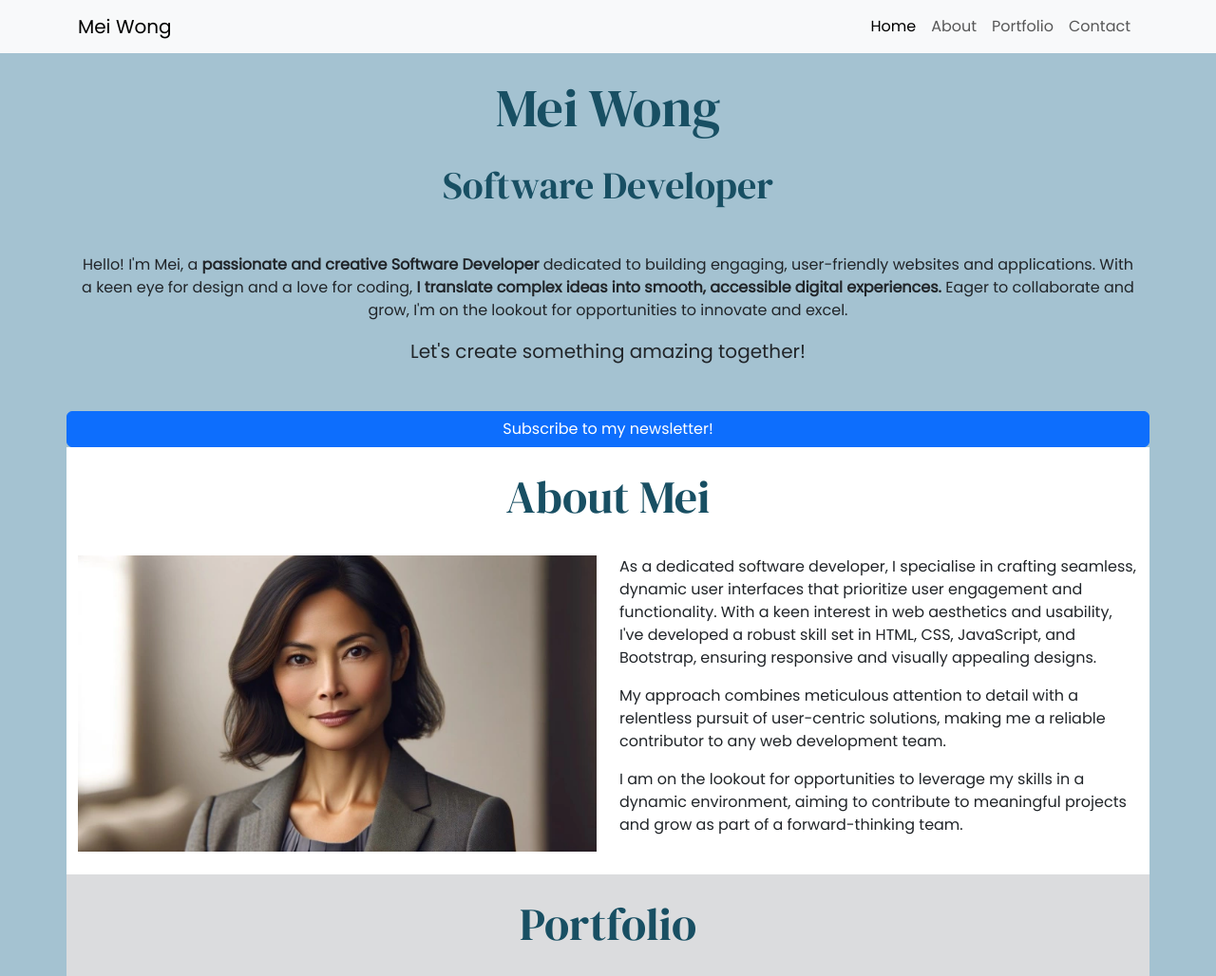
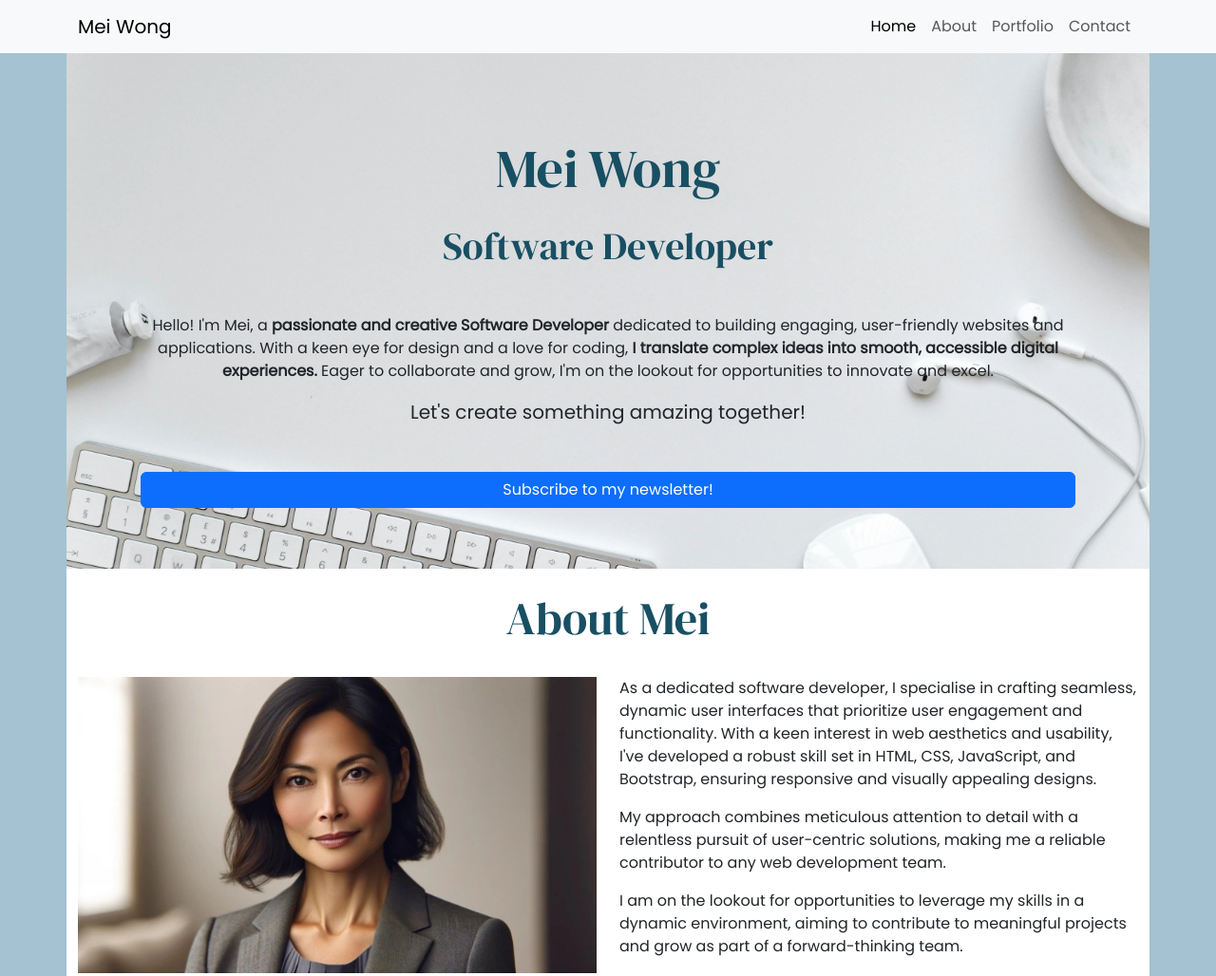
Before and after one commit to DR-developer98/About-Mei-CI-walkthrough-project, a plain HTML site: page index.html in a window 1280 px wide. Shown: the top 1028 px of the page at 95% size. Drawn offline with nearby package versions, Linux system fonts and the light colour scheme.

```diff
--- a/assets/css/style.css
+++ b/assets/css/style.css
@@ -12,6 +12,16 @@
 body {
     font-family: "Poppins", sans serif;
     background-color: #a4c2d1; /*egg blue*/
+}
+
+#hero {
+    background-color:#dbdcde;
+    background-image: url("../images/background.webp");
+    background-size: cover;
+    background-position: 50% 70%;
+    background-repeat: no-repeat;
+    min-width: 500px;
+    padding: 5% 7%;
 }
 
 h1, h2 {
```
Also changed, not shown: assets/images/background.webp (added).
